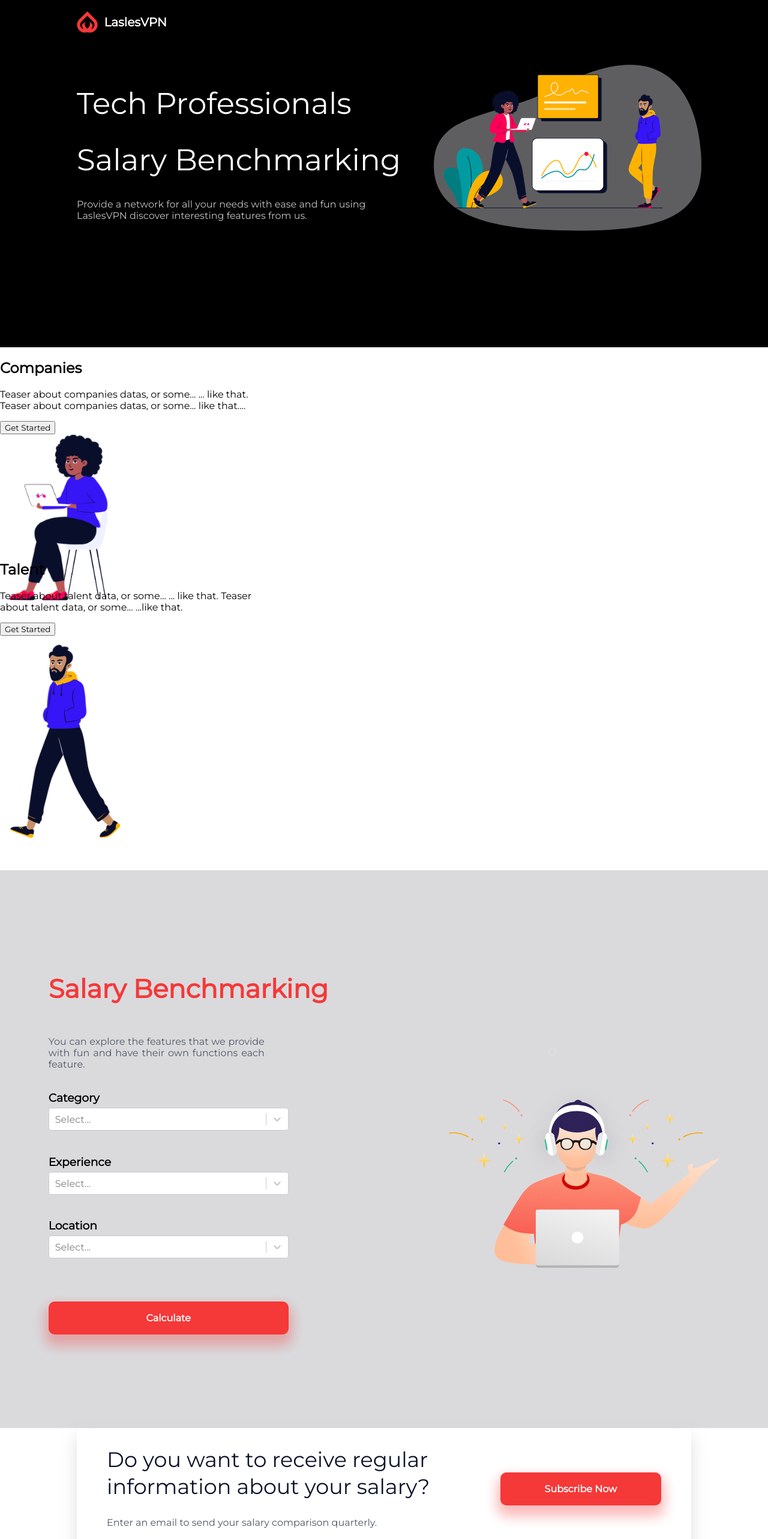
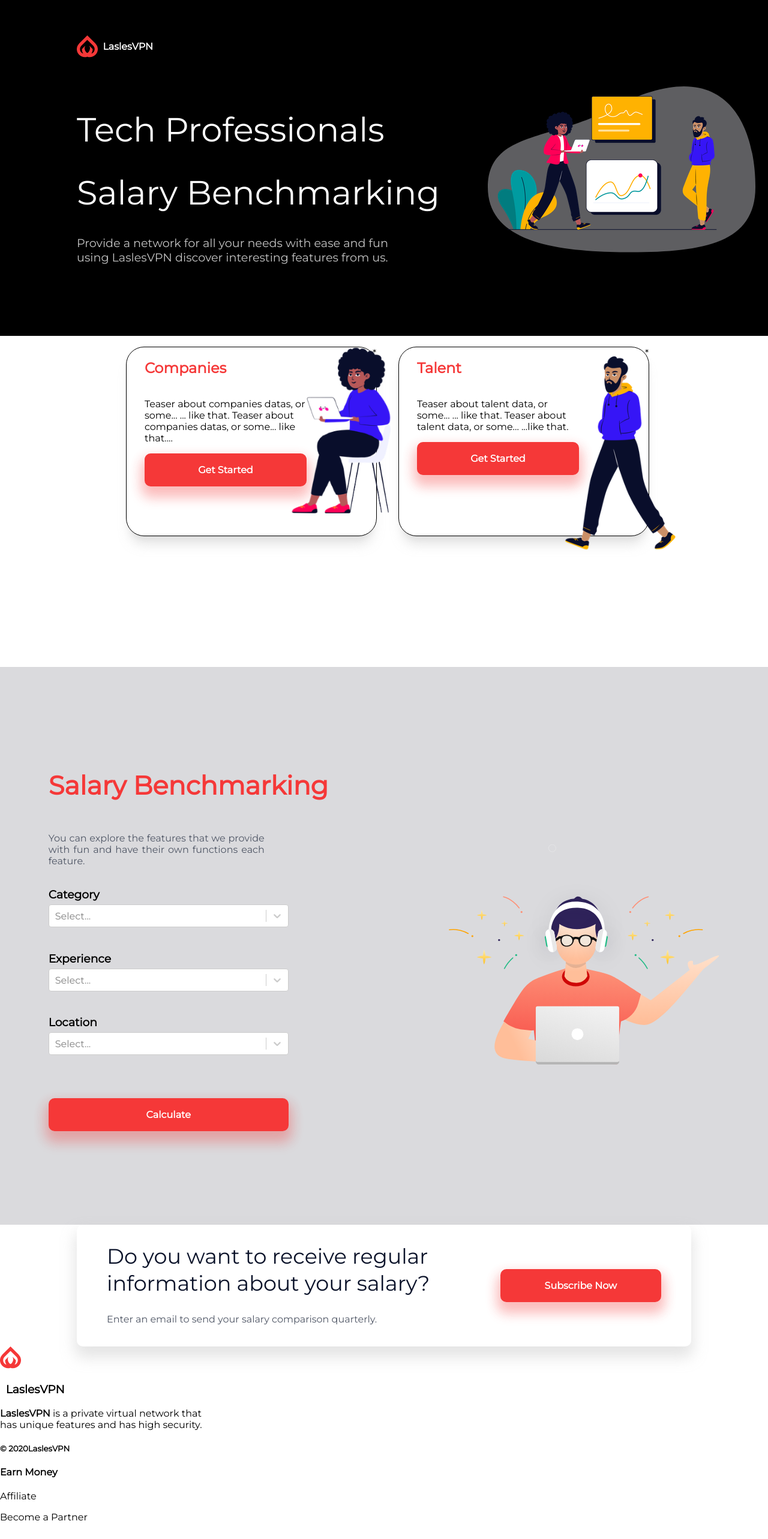
Before and after one commit to Guillaume-Cojan/Landing_jobs, a React (Create React App) app in the folder react_app/: page / in a window 1280 px wide. Shown: the top 2566 px of the page at 60% size. Built offline with nearby package versions, Linux system fonts and the light colour scheme.

Commit message:
layout profile cards

```diff
--- /dev/null
+++ b/react_app/src/components/Footer/Footer 2.css
@@ -0,0 +1,82 @@
+.footer-wrapper {
+  display: flex;
+  flex-direction: row;
+  justify-content: space-around;
+  align-items: left;
+  width: 60%;
+  margin-top: 2%;
+}
+
+.column-1 {
+  margin-left: 20%;
+}
+
+.logo-text-img-container {
+  display: flex;
+  flex-direction: row;
+  align-items: center;
+}
+
+.onion {
+  width: 35px;
+  height: 36.23px;
+}
+
+.logo-text {
+  font-family: Rubik;
+  font-style: normal;
+  font-weight: 500;
+  font-size: 20px;
+  line-height: 24px;
+
+  color: #0b132a;
+}
+
+.text {
+  margin-top: 15%;
+}
+
+.dot {
+  border-radius: 50%;
+  width: 33.6px;
+  height: 33.6px;
+  left: 263.6px;
+  top: 2314.58px;
+  display: inline-block;
+  margin: 10px;
+
+  background: #f53838;
+  box-shadow: 0px 13px 18px rgba(17, 19, 35, 0.08);
+}
+
+.dot-1 {
+  margin-left: -10px;
+}
+
+.column-2 {
+  margin-top: 10%;
+}
+
+.copyright {
+  /* ©2020LaslesVPN */
+
+  color: #afb5c0;
+}
+
+@media only screen and (device-width: 375px) and (device-height: 667px) and (-webkit-device-pixel-ratio: 2) {
+  .footer-wrapper {
+    display: flex;
+    flex-direction: column;
+    justify-content: space-around;
+    width: 100%;
+  }
+
+  .column-2 {
+    margin-left: 20%;
+    order: 1;
+  }
+  .column-1 {
+    margin-left: 20%;
+    order: 2;
+  }
+}
--- a/react_app/src/components/Footer/Footer.css
+++ b/react_app/src/components/Footer/Footer.css
@@ -1,82 +1,18 @@
-.footer-wrapper {
-  display: flex;
-  flex-direction: row;
-  justify-content: space-around;
-  align-items: left;
-  width: 60%;
-  margin-top: 2%;
-}
+.footer-logo {
+    /* LaslesVPN */
 
-.column-1 {
-  margin-left: 20%;
-}
+position: absolute;
+width: 104px;
+height: 24px;
+left: 255px;
+top: 2172.89px;
 
-.logo-text-img-container {
-  display: flex;
-  flex-direction: row;
-  align-items: center;
-}
-
-.onion {
-  width: 35px;
-  height: 36.23px;
-}
-
-.logo-text {
 font-family: Rubik;
 font-style: normal;
 font-weight: 500;
 font-size: 20px;
 line-height: 24px;
+/* identical to box height */
 
-  color: #0b132a;
+color: #0B132A;
 }
-
-.text {
-  margin-top: 15%;
-}
-
-.dot {
-  border-radius: 50%;
-  width: 33.6px;
-  height: 33.6px;
-  left: 263.6px;
-  top: 2314.58px;
-  display: inline-block;
-  margin: 10px;
-
-  background: #f53838;
-  box-shadow: 0px 13px 18px rgba(17, 19, 35, 0.08);
-}
-
-.dot-1 {
-  margin-left: -10px;
-}
-
-.column-2 {
-  margin-top: 10%;
-}
-
-.copyright {
-  /* ©2020LaslesVPN */
-
-  color: #afb5c0;
-}
-
-@media only screen and (device-width: 375px) and (device-height: 667px) and (-webkit-device-pixel-ratio: 2) {
-  .footer-wrapper {
-    display: flex;
-    flex-direction: column;
-    justify-content: space-around;
-    width: 100%;
-  }
-
-  .column-2 {
-    margin-left: 20%;
-    order: 1;
-  }
-  .column-1 {
-    margin-left: 20%;
-    order: 2;
-  }
-}
--- a/react_app/src/components/Intro/Intro.css
+++ b/react_app/src/components/Intro/Intro.css
@@ -1,19 +1,22 @@
 .intro-container {
   display: flex;
   flex-direction: column;
+  /* align-items: center; */
+  padding-left: 10%;
   width: auto;
-  height: 579px;
+  height: 35em;
   background: black;
   color: white;
-  padding-left: 10%;
 }
 
 .top-logo {
+  align-self: flex-start;
+
   display: flex;
   flex-direction: row;
-  margin-top: 1%;
+  margin-top: 5%;
   align-items: center;
-  font-size: 10px;
+  font-size: 0.50em;
 }
 .intro-content {
   margin-top: 4%;
@@ -22,19 +25,19 @@
 
 .intro-title {
   font-family: "Montserrat", sans-serif;
-  font-size: 50px;
+  font-size: 3.5em;
   font-weight: 400;
 }
 
 .intro-description {
-  font-size: 16px;
+  font-size: 1.2em;
   color: #c4c4c4;
   width: 555px;
   height: 60px;
 }
 
 .intro-image {
-  margin-left: 10%;
+  margin-left: 20%;
 }
 
 .ellipse {
--- a/react_app/src/components/Profile/Profile.css
+++ b/react_app/src/components/Profile/Profile.css
@@ -1,19 +1,103 @@
-div.profiles {
+/* div.profiles {
   display: flex;
-  flex-direction: column;
+  flex-direction: row;
   justify-content: space-around;
-}
+} */
 
 .profiles-container {
   box-sizing: border-box;
+  display: flex;
+  flex-direction: row;
+  justify-content: space-around;
+  margin-left: 15%;
+  margin-right: 15%;
+  top: 50vh;
 }
 
 .profile-card {
+  display: flex;
+  flex-direction: row;
+  position: relative;
+
   box-sizing: border-box;
+  margin: 2%;
   background-color: white;
+  border: 1px solid black;
   border-radius: 30px;
   width: 460px;
   height: 316px;
+
+  box-shadow: 0px 20px 20px -7px rgba(179, 179, 179, 0.35),
+    0px 10px 10px -7px rgba(179, 179, 179, 0.212),
+    0px 5px 5px -7px rgba(179, 179, 179, 0.26);
+}
+
+.profile-text {
+  display: flex;
+  flex-direction: column;
+  margin-left: 30px;
+  margin-right: 110px;
+}
+
+.profile-title {
+  color: #f53838;
+}
+
+.profile-img {
+  position: absolute;
+  margin-left: -150px;
+}
+
+.bttn-get-started {
+  margin-top: 0;
+  box-sizing: border-box;
+  grid-column: 1 / 2;
+  grid-row: 4 / 5;
+  width: 270px;
+  padding: 15px 30px;
+  border: 2px solid #f53838;
+  background: #f53838;
+  border-radius: 10px;
+  color: white;
+  border: unset;
+  box-shadow: 0 15px 20px 5px #f5383836, 0 10px 20px 5px #f538382a;
+  font-size: 16px;
+  font-weight: 700;
+  line-height: 25px;
+  white-space: nowrap;
+  transition: 0.3s;
+}
+
+.bttn-get-started:hover,
+.bttn-get-started:focus {
+  margin-top: 0;
+  box-sizing: border-box;
+  background-color: white;
+  font-weight: bold;
+  border: 2px solid #f53838;
+  color: #f53838;
+  box-shadow: 0 10px 20px 5px #f53838a1, 0 10px 20px 5px #f5383877,
+    0 3px 20px 5px #f5383849;
+  transition: 0.3s;
+}
+
+.bttn-get-started:focus {
+  background-color: #f53838;
+  color: white;
+}
+
+.bttn-get-started:active {
+  margin-top: 0;
+  box-sizing: border-box;
+  background-color: white;
+  border: 2px solid #f53838;
+  color: #f53838;
+  box-shadow: 0 10px 20px 5px #f53838a1, 0 10px 20px 5px #f5383877;
+  transform: translateY(2px);
+  transition: 0.3s;
+}
+
+@media (max-width: 680px) {
 }
 /*
 .profile-title,
--- a/react_app/src/components/Profile/Profile.js
+++ b/react_app/src/components/Profile/Profile.js
@@ -20,15 +20,17 @@
 
   return (
     <div className="profile-card">
+        <div className="profile-text">
       <h2 className="profile-title"> {title} </h2>
       <p className="profile-content"> {content} </p>
       <button className="bttn-get-started" onClick={() => handleShowLJ()}>
         {" "}
         Get Started{" "}
       </button>
+      </div>
       <div className="profile-right-side">
-        <img className="profile-img" src={image} alt="worker" />
-      </div>
+         <img className="profile-img" src={image} alt="worker" />
+      </div>*
     </div>
   );
 };
```
Also changed, not shown: 1 other file (tests, documents, lock files or other folders). Lines whose indentation alone changed are shown as unchanged.
